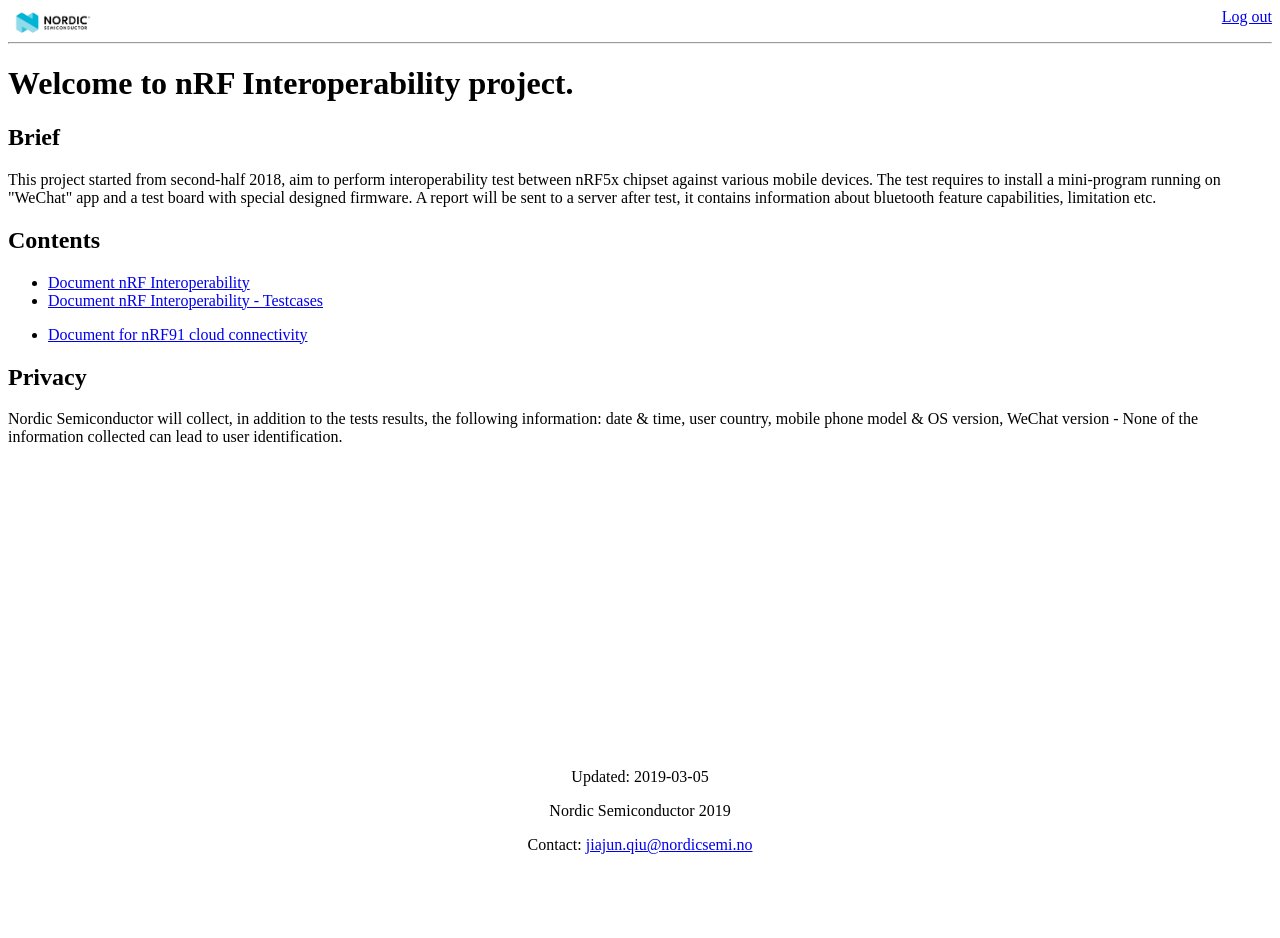
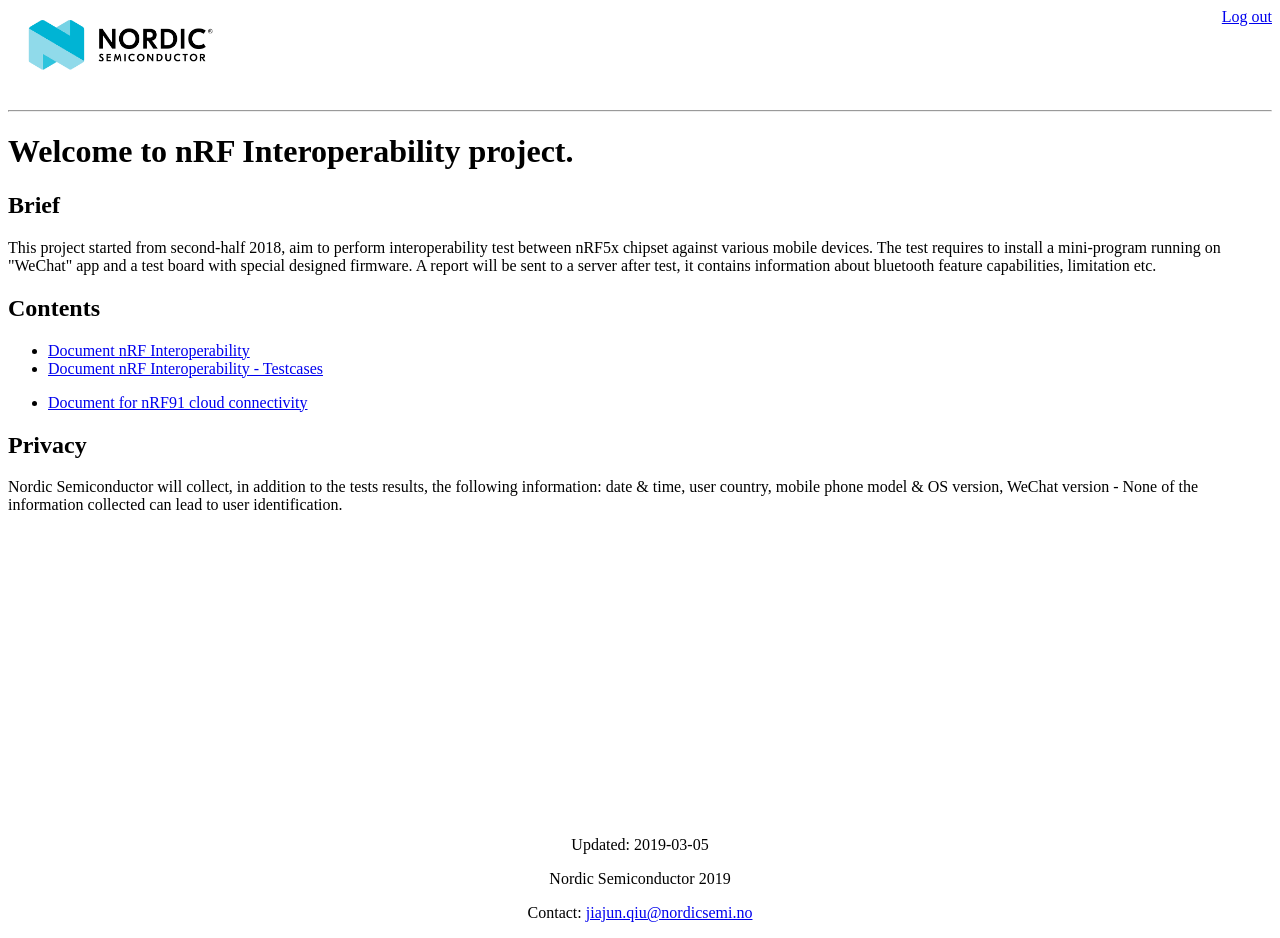
Before and after one commit to jovirus/BLEInteroperabilityGo, a plain HTML site: page doc/index.html in a window 1280 px wide. Before the commit the page ends 870 px from the top, so only its background shows below. Drawn offline with Linux system fonts and the light colour scheme.

Commit message:
doc update

```diff
--- a/doc/index.html
+++ b/doc/index.html
@@ -1,4 +1,7 @@
-<p style="text-align: right;"><img style="float: left;" src="/resource/nordic_logo_horiz.png" width="90" height="30" /><a href="/logoff">Log out</a></p>
+<p style="text-align: right;"><img style="float: left;" src="/resource/nordic_logo_horiz.png" width="225" height="75" /><a href="/logoff">Log out</a></p>
+<p>&nbsp;</p>
+<p>&nbsp;</p>
+
 <hr />
 <h1>Welcome to nRF Interoperability project.</h1>
 <h2>Brief</h2>
```
Also changed, not shown: doc/miniapp.html (+3 -1 lines), doc/nrf91.html (+3 -1 lines), doc/testcases.html (+3 -1 lines).
